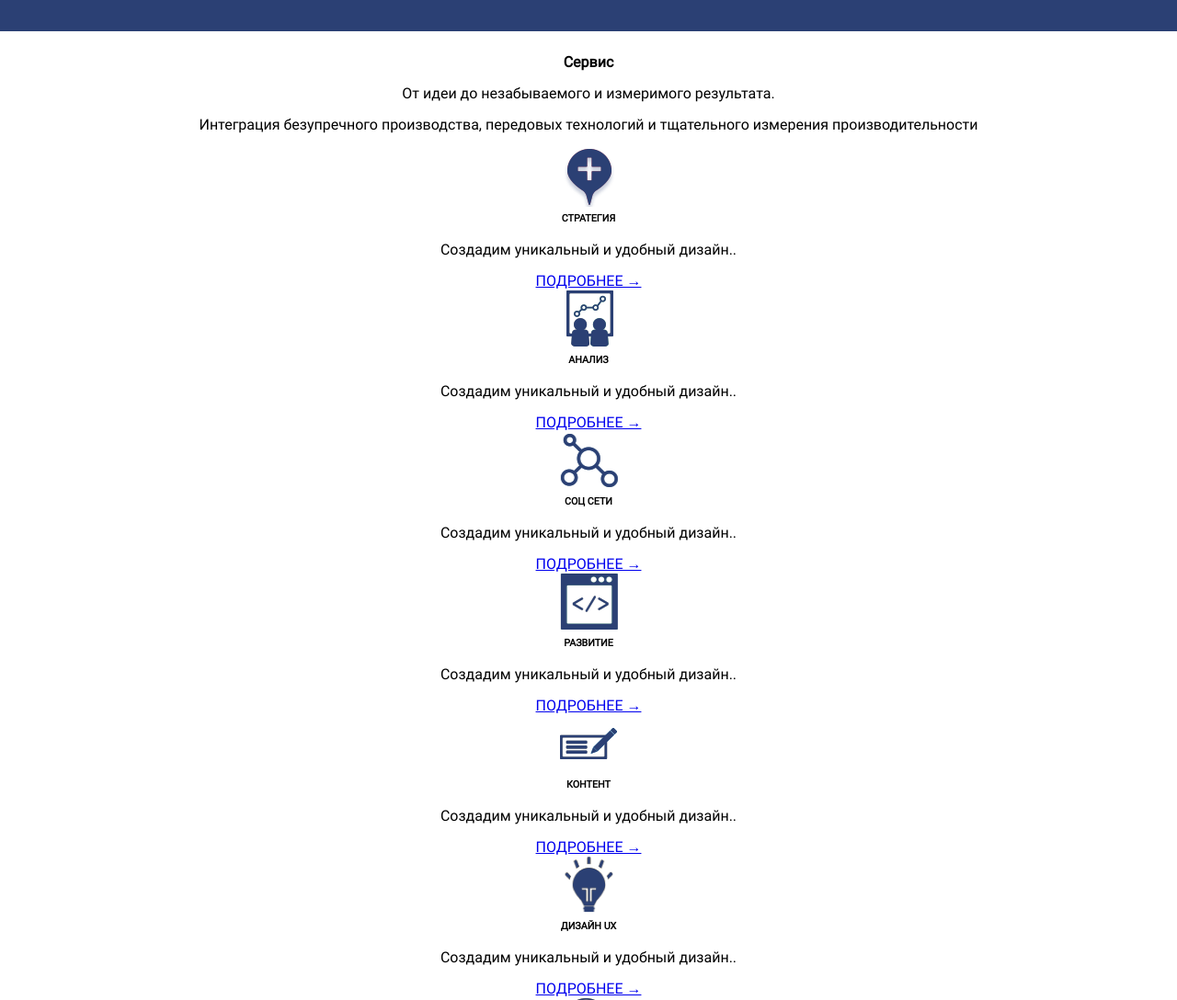
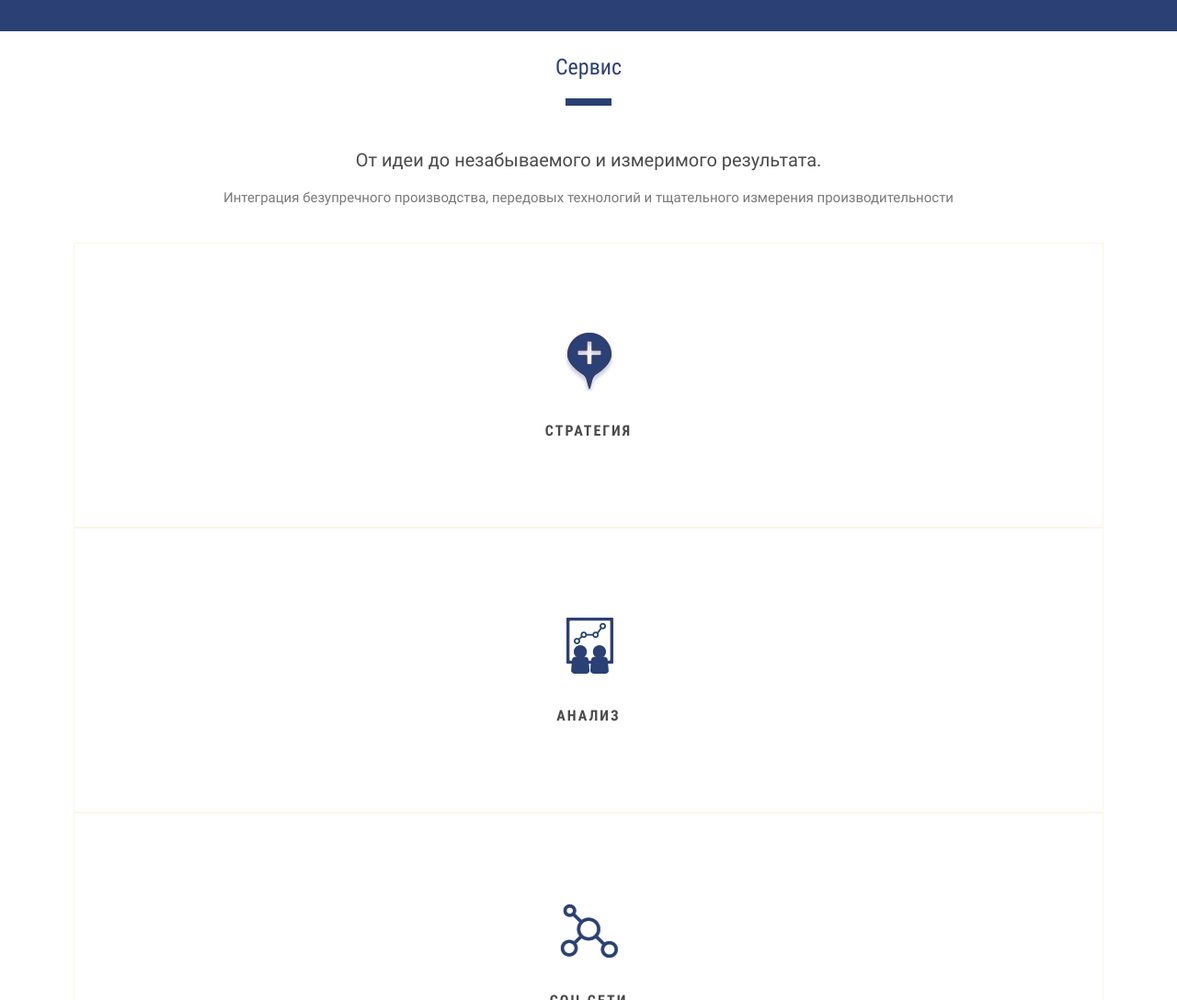
Before and after one commit to ivan-balanar/di-gi, a plain HTML site: page index.html in a window 1280 px wide. Shown: the part 840-1928 px from the top of the page at 92% size. Drawn offline with nearby package versions, Linux system fonts and the light colour scheme.

Commit message:
add services for mobile

```diff
--- a/index.html
+++ b/index.html
@@ -1,5 +1,6 @@
 <!DOCTYPE html>
 <html lang="en">
+
 <head>
   <meta charset="UTF-8">
   <meta name="viewport" content="width=device-width, initial-scale=1.0">
@@ -9,6 +10,7 @@
   <link rel="stylesheet" href="libs/slick/slick.css">
   <link rel="stylesheet" href="css/style.css">
 </head>
+
 <body>
 
   <header class="header">
@@ -32,7 +34,8 @@
           МЫСЛИ<br>ГЛОБАЛЬНО
         </h3>
         <p class="top-slider__text">
-          Di Gі - это диджитал агентство полного цикла, направленное на самый лучший результат наших клиентов в маркетинге, продажах и управлении
+          Di Gі - это диджитал агентство полного цикла, направленное на самый лучший результат наших клиентов в
+          маркетинге, продажах и управлении
         </p>
         <button class="top-slider__btn">ПОДРОБНЕЕ</button>
       </div>
@@ -41,7 +44,8 @@
           МЫСЛИ<br>ГЛОБАЛЬНО
         </h3>
         <p class="top-slider__text">
-          Di Gі - это диджитал агентство полного цикла, направленное на самый лучший результат наших клиентов в маркетинге, продажах и управлении
+          Di Gі - это диджитал агентство полного цикла, направленное на самый лучший результат наших клиентов в
+          маркетинге, продажах и управлении
         </p>
         <button class="top-slider__btn">ПОДРОБНЕЕ</button>
       </div>
@@ -50,7 +54,8 @@
           МЫСЛИ<br>ГЛОБАЛЬНО
         </h3>
         <p class="top-slider__text">
-          Di Gі - это диджитал агентство полного цикла, направленное на самый лучший результат наших клиентов в маркетинге, продажах и управлении
+          Di Gі - это диджитал агентство полного цикла, направленное на самый лучший результат наших клиентов в
+          маркетинге, продажах и управлении
         </p>
         <button class="top-slider__btn">ПОДРОБНЕЕ</button>
       </div>
@@ -98,7 +103,7 @@
                 Создадим уникальный и удобный дизайн..
               </p>
               <a href="#" class="services__item-link">
-                ПОДРОБНЕЕ →
+                ПОДРОБНЕЕ
               </a>
             </div>
           </div>
@@ -114,7 +119,7 @@
                 Создадим уникальный и удобный дизайн..
               </p>
               <a href="#" class="services__item-link">
-                ПОДРОБНЕЕ →
+                ПОДРОБНЕЕ
               </a>
             </div>
           </div>
@@ -130,7 +135,7 @@
                 Создадим уникальный и удобный дизайн..
               </p>
               <a href="#" class="services__item-link">
-                ПОДРОБНЕЕ →
+                ПОДРОБНЕЕ
               </a>
             </div>
           </div>
@@ -146,7 +151,7 @@
                 Создадим уникальный и удобный дизайн..
               </p>
               <a href="#" class="services__item-link">
-                ПОДРОБНЕЕ →
+                ПОДРОБНЕЕ
               </a>
             </div>
           </div>
@@ -162,7 +167,7 @@
                 Создадим уникальный и удобный дизайн..
               </p>
               <a href="#" class="services__item-link">
-                ПОДРОБНЕЕ →
+                ПОДРОБНЕЕ
               </a>
             </div>
           </div>
@@ -178,7 +183,7 @@
                 Создадим уникальный и удобный дизайн..
               </p>
               <a href="#" class="services__item-link">
-                ПОДРОБНЕЕ →
+                ПОДРОБНЕЕ
               </a>
             </div>
           </div>
@@ -194,7 +199,7 @@
                 Создадим уникальный и удобный дизайн..
               </p>
               <a href="#" class="services__item-link">
-                ПОДРОБНЕЕ →
+                ПОДРОБНЕЕ
               </a>
             </div>
           </div>
@@ -210,7 +215,7 @@
                 Создадим уникальный и удобный дизайн..
               </p>
               <a href="#" class="services__item-link">
-                ПОДРОБНЕЕ →
+                ПОДРОБНЕЕ
               </a>
             </div>
           </div>
@@ -224,4 +229,5 @@
   <script src="libs/slick/slick.min.js"></script>
   <script src="js/main.js"></script>
 </body>
+
 </html>
--- a/scss/global.scss
+++ b/scss/global.scss
@@ -23,6 +23,10 @@ button{
 p{
   padding: 0;
 }
+a{
+    text-decoration: none;
+    color: inherit;
+}
 
 body{
     min-width: 320px;
@@ -31,6 +35,7 @@ body{
     font-weight: 400;
     font-size: 16px;
     line-height: 18px;
+    color: $default-color;
 }
 
 .container{
@@ -58,3 +63,22 @@ body{
     max-width: 1320px;
   }
 }
+
+.title{
+  @extend %robotocondensed-400;
+  font-size: 24px;
+  line-height: 28px;
+  position: relative;
+  padding-bottom: 28px;
+  &::after{
+    content: "";
+    position: absolute;
+    width: 50px;
+    height: 8px;
+    background-color: $accent;
+    bottom: 0;
+    margin: 0 auto;
+    left: 0;
+    right: 0;
+  }
+}
--- a/scss/style.scss
+++ b/scss/style.scss
@@ -297,6 +297,68 @@
   padding: 25px 0 40px;
   text-align: center;
   &__title{
-
+    margin-bottom: 47px;
+    color: $accent;
+  }
+  &__description{
+    line-height: 24px;
+    font-size: 20px;
+    color: $text-color;
+    margin-bottom: 21px;
+  }
+  &__text{
+    color: #797979;
+    font-size: 15px;
+    line-height: 17px;
+    margin-bottom: 40px;
+  }
+  &__item{
+    min-height: 310px;
+    border: 1px solid $bg-color;
+    border-bottom: none;
+    display: flex;
+    flex-direction: column;
+    justify-content: center;
+    &:last-child{
+      border-bottom: 1px solid $bg-color;
+    }
+    &:hover{
+      .services__item-link, .services__item-text{
+        display: block;
+      }
+      .services__item-img{
+        margin-bottom: 14px;
+      }
+      .services__item-title{
+        margin-bottom: 30px;
+      }
+      .services__item-inner{
+        border: 4px solid $accent;
+        margin: 18px;
+        padding: 25px 20px 5px;
+        min-height: 277px;
+      }
+    }
+  }
+  &__item-img{
+    margin-bottom: 30px;
+  }
+  &__item-title{
+    font-size: 16px;
+    line-height: 19px;
+    letter-spacing: 2px;
+    color: $text-color;
+    @extend %robotocondensed-700;
+  }
+  &__item-text{
+    display: none;
+    margin-bottom: 17px;
+  }
+  &__item-link{
+    display: none;
+    letter-spacing: 2px;
+    color: $accent;
+    @extend %robotocondensed-700;
+    text-transform: uppercase;
   }
 }
--- a/scss/var.scss
+++ b/scss/var.scss
@@ -1,8 +1,19 @@
 $accent: #2B4074;
 $text-color: #4a4a4a;
 $bg-color: #F9F6E5;
+$default-color: #9b9b9b;
 
 %roboto-500{
     font-family: Roboto-Medium;
     font-weight: 500;
 }
+
+%robotocondensed-400{
+    font-family: RobotoCondensed-Regular;
+    font-weight: 400;
+}
+
+%robotocondensed-700{
+    font-family: RobotoCondensed-Bold;
+    font-weight: 700;
+}
```
Also changed, not shown: css/global.css, css/style.css, 2 other files.
